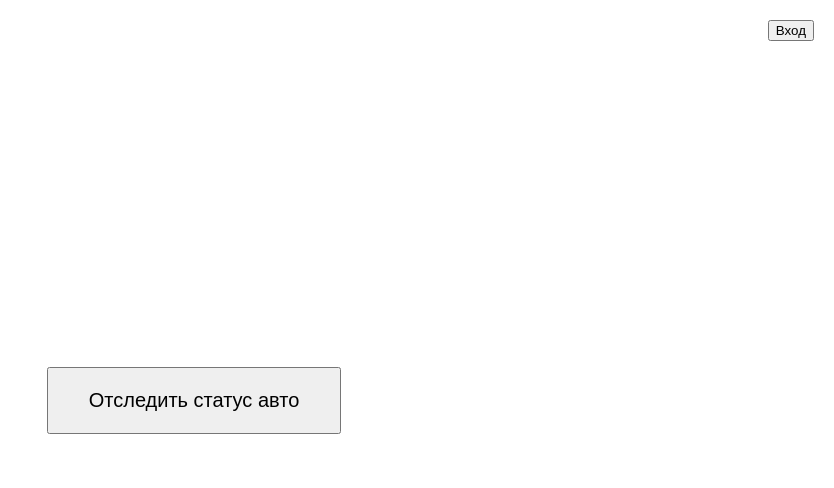
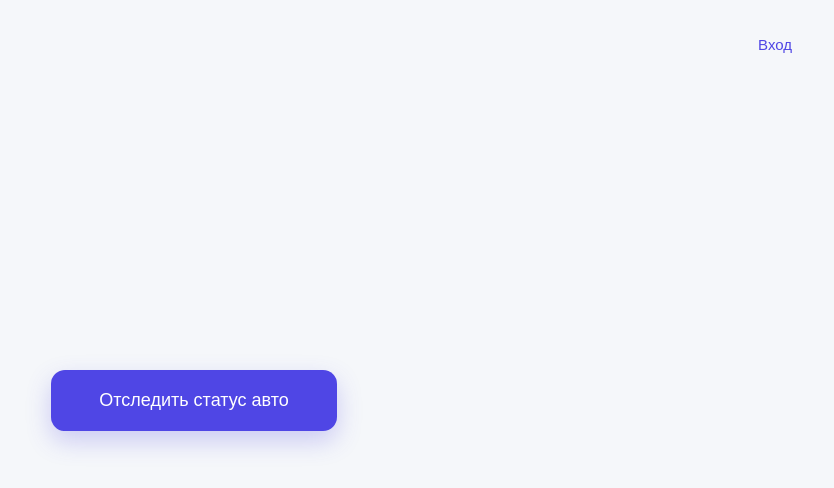
Before and after one commit to Soapman1/frontend, a React (Create React App) app: page / in a window 1280 px wide. Shown: the top 488 px of the page, without its empty margins (446-1280 px from the left). Built offline with nearby package versions, Linux system fonts and the light colour scheme; no server answers.

Commit message:
update css

```diff
--- a/src/styles/main.css
+++ b/src/styles/main.css
@@ -1,97 +1,149 @@
+/* ===== BASE ===== */
 body {
   margin: 0;
-font-family: Arial, sans-serif;
+  font-family: Inter, Arial, sans-serif;
+  background: #f5f7fa;
+  color: #1f2937;
 }
 
-
-.center-page {
-height: 100vh;
-display: flex;
-flex-direction: column;
-justify-content: center;
-align-items: center;
-}
-
-
-.login-btn {
-position: absolute;
-top: 20px;
-right: 20px;
-}
-
-
-.main-btn {
-padding: 20px 40px;
-font-size: 20px;
-}
-
-
+/* ===== CENTER PAGES ===== */
+.center-page,
 .form-page {
   height: 100vh;
   display: flex;
   flex-direction: column;
   justify-content: center;
   align-items: center;
-gap: 10px;
+  gap: 16px;
 }
 
-.page {
-padding: 20px;
+/* ===== LOGIN BUTTON ===== */
+.login-btn {
+  position: absolute;
+  top: 24px;
+  right: 24px;
+  background: transparent;
+  border: none;
+  color: #4f46e5;
+  font-weight: 500;
+  cursor: pointer;
+  font-size: 15px;
 }
 
+/* ===== MAIN BUTTON ===== */
+.main-btn {
+  padding: 20px 48px;
+  font-size: 18px;
+  border-radius: 14px;
+  border: none;
+  background: #4f46e5;
+  color: white;
+  cursor: pointer;
+  box-shadow: 0 10px 25px rgba(79, 70, 229, 0.25);
+  transition: transform 0.15s ease, box-shadow 0.15s ease;
+}
 
-.car-list {
+.main-btn:hover {
+  transform: translateY(-1px);
+  box-shadow: 0 14px 30px rgba(79, 70, 229, 0.35);
+}
+
+/* ===== PAGE ===== */
+.page {
+  padding: 32px;
+  max-width: 900px;
+  margin: 0 auto;
+}
+
+/* ===== INPUTS ===== */
+input {
+  width: 280px;
+  padding: 14px 16px;
+  border-radius: 10px;
+  border: 1px solid #d1d5db;
+  font-size: 14px;
+}
+
+input:focus {
+  outline: none;
+  border-color: #4f46e5;
+}
+
+/* ===== BUTTONS (DEFAULT) ===== */
+button {
+  padding: 12px 18px;
+  border-radius: 10px;
+  border: none;
+  background: #4f46e5;
+  color: white;
+  font-size: 14px;
+  cursor: pointer;
+  transition: background 0.15s ease;
+}
+
+button:hover {
+  background: #4338ca;
+}
+
+/* ===== LISTS ===== */
+.car-list,
+.tracking-list {
   list-style: none;
   padding: 0;
+  width: 100%;
+  max-width: 700px;
 }
 
+/* ===== CAR ITEM ===== */
+.car-item,
+.tracking-item {
+  background: white;
+  padding: 18px 22px;
+  margin-bottom: 14px;
+  border-radius: 14px;
+  border: none;
+  box-shadow: 0 6px 20px rgba(0, 0, 0, 0.05);
 
-.car-item {
-border: 1px solid #ddd;
-padding: 10px;
-margin-bottom: 10px;
-border-radius: 6px;
+  display: flex;
+  justify-content: space-between;
+  align-items: center;
 }
 
+/* ===== SEARCH ===== */
+.search-block {
+  display: flex;
+  gap: 12px;
+  margin-bottom: 24px;
+}
 
+/* ===== MODAL ===== */
 .modal {
   position: fixed;
-top: 0;
-left: 0;
-width: 100vw;
-height: 100vh;
-background: rgba(0,0,0,0.5);
+  inset: 0;
+  background: rgba(0, 0, 0, 0.4);
   display: flex;
   justify-content: center;
   align-items: center;
 }
 
-
 .modal-content {
   background: white;
-padding: 20px;
-border-radius: 8px;
+  padding: 28px 32px;
+  border-radius: 16px;
   display: flex;
   flex-direction: column;
-gap: 10px;
+  gap: 14px;
+  width: 100%;
+  max-width: 420px;
+  box-shadow: 0 20px 40px rgba(0, 0, 0, 0.15);
 }
 
-.search-block {
-display: flex;
-gap: 10px;
-margin-bottom: 20px;
+/* ===== STATUS (если используется текстом) ===== */
+.status {
+  font-size: 13px;
+  font-weight: 500;
+  padding: 6px 12px;
+  border-radius: 999px;
+  background: #eef2ff;
+  color: #4338ca;
 }
-
-
-.tracking-list {
-list-style: none;
-padding: 0;
-}
-
-
-.tracking-item {
-border: 1px solid #ddd;
-padding: 10px;
-margin-bottom: 10px;
-border-radius: 6px;
-}
```
Also changed, not shown: 4 other files (tests, documents, lock files or other folders). Lines whose indentation alone changed are shown as unchanged.
